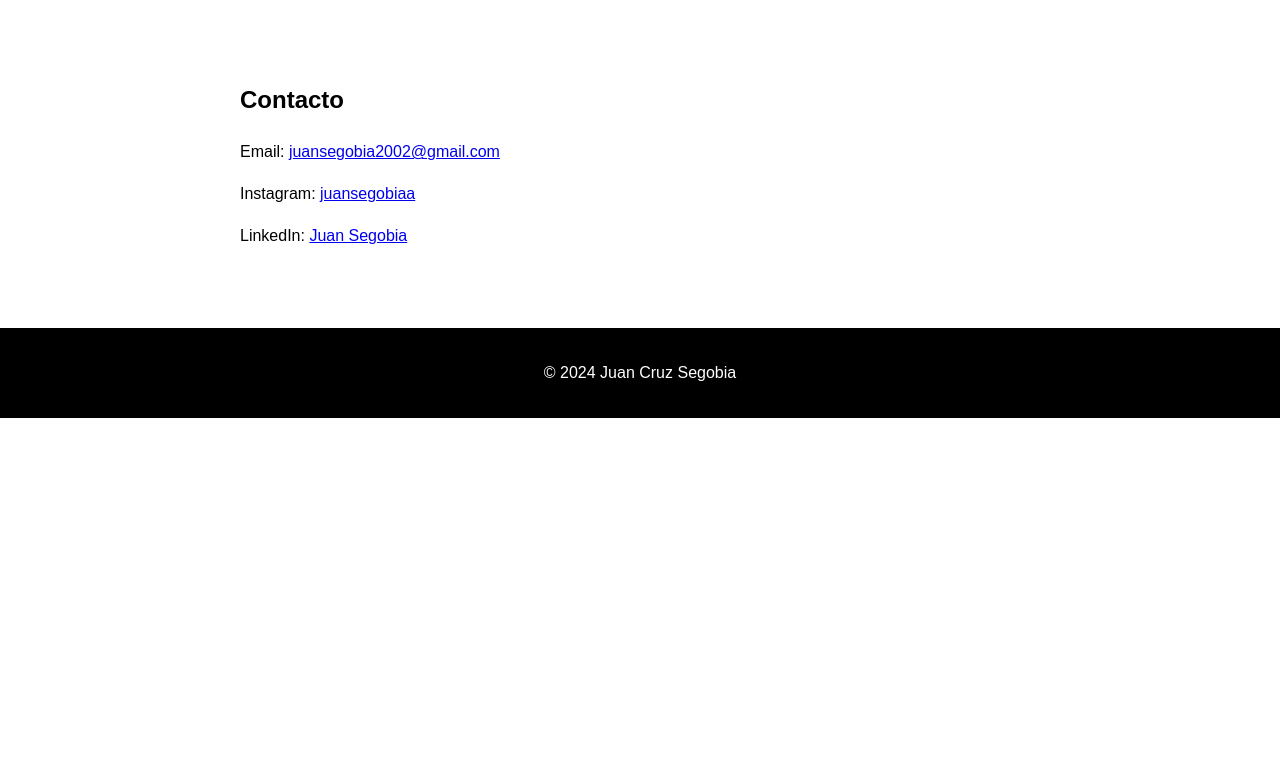
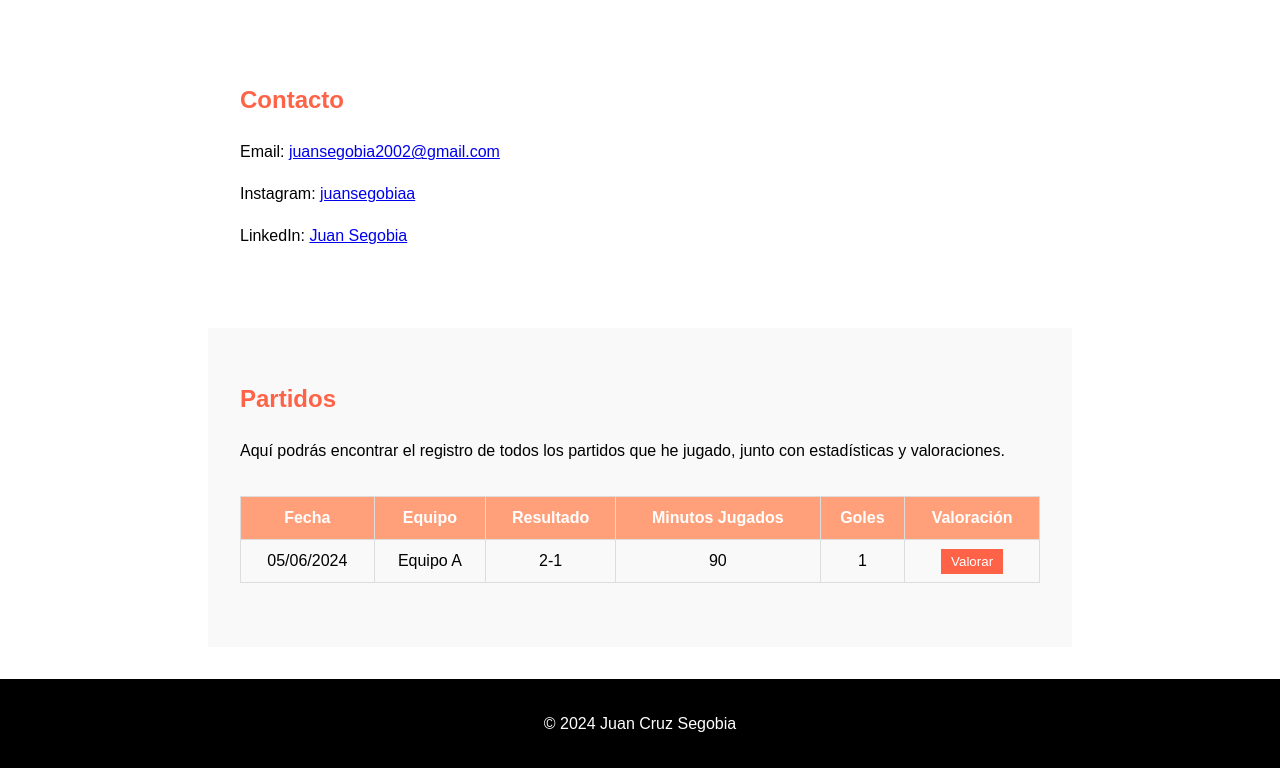
Before and after one commit to JuanSegobia/juansegobia.github.io, a plain HTML site: page index.html in a window 1280 px wide. Shown: the part 997-1765 px from the top of the page. Before the commit the page ends 1415 px from the top, so only its background shows below. Drawn offline with Linux system fonts and the light colour scheme.

Commit message:
Seccion partidos

```diff
--- a/index.html
+++ b/index.html
@@ -15,6 +15,7 @@
                 <li><a href="#sobre-mi">Sobre Mí</a></li>
                 <li><a href="#proyectos">Proyectos</a></li>
                 <li><a href="#contacto">Contacto</a></li>
+                <li><a href="#partidos">Partidos</a></li>
             </ul>
         </nav>
     </header>
@@ -36,6 +37,36 @@
         <p>Instagram: <a href="https://www.instagram.com/juansegobiaa/" target="_blank">juansegobiaa</a></p>
         <p>LinkedIn: <a href="https://www.linkedin.com/in/juan-segobia-b400521b7/" target="_blank">Juan Segobia</a></p>
     </section>
+    <section id="partidos">
+        <h2>Partidos</h2>
+        <p>Aquí podrás encontrar el registro de todos los partidos que he jugado, junto con estadísticas y valoraciones.</p>
+        <table>
+            <thead>
+                <tr>
+                    <th>Fecha</th>
+                    <th>Equipo</th>
+                    <th>Resultado</th>
+                    <th>Minutos Jugados</th>
+                    <th>Goles</th>
+                    <th>Valoración</th>
+                </tr>
+            </thead>
+            <tbody>
+                <tr>
+                    <td>05/06/2024</td>
+                    <td>Equipo A</td>
+                    <td>2-1</td>
+                    <td>90</td>
+                    <td>1</td>
+                    <td>
+                        <button class="rating-button">Valorar</button>
+                    </td>
+                </tr>
+                <!-- Más partidos se pueden añadir aquí -->
+            </tbody>
+        </table>
+    </section>
+
     <footer>
         <p>&copy; 2024 Juan Cruz Segobia</p>
     </footer>
--- a/styles.css
+++ b/styles.css
@@ -35,6 +35,15 @@ section {
     max-width: 800px;
 }
 
+section#inicio {
+    background-color: #F5F5F5;
+    text-align: center;
+}
+
+section#partidos {
+    background-color: #F9F9F9;
+}
+
 footer {
     background: #000000;
     color: #FFFFFF;
@@ -44,3 +53,36 @@ footer {
     bottom: 0;
     width: 100%;
 }
+
+h2 {
+    color: #FF6347;
+}
+
+table {
+    width: 100%;
+    border-collapse: collapse;
+    margin: 2rem 0;
+}
+
+table th, table td {
+    border: 1px solid #ddd;
+    padding: 8px;
+    text-align: center;
+}
+
+table th {
+    background-color: #FFA07A;
+    color: white;
+}
+
+.rating-button {
+    background-color: #FF6347;
+    color: white;
+    border: none;
+    padding: 5px 10px;
+    cursor: pointer;
+}
+
+.rating-button:hover {
+    background-color: #FF4500;
+}
```
